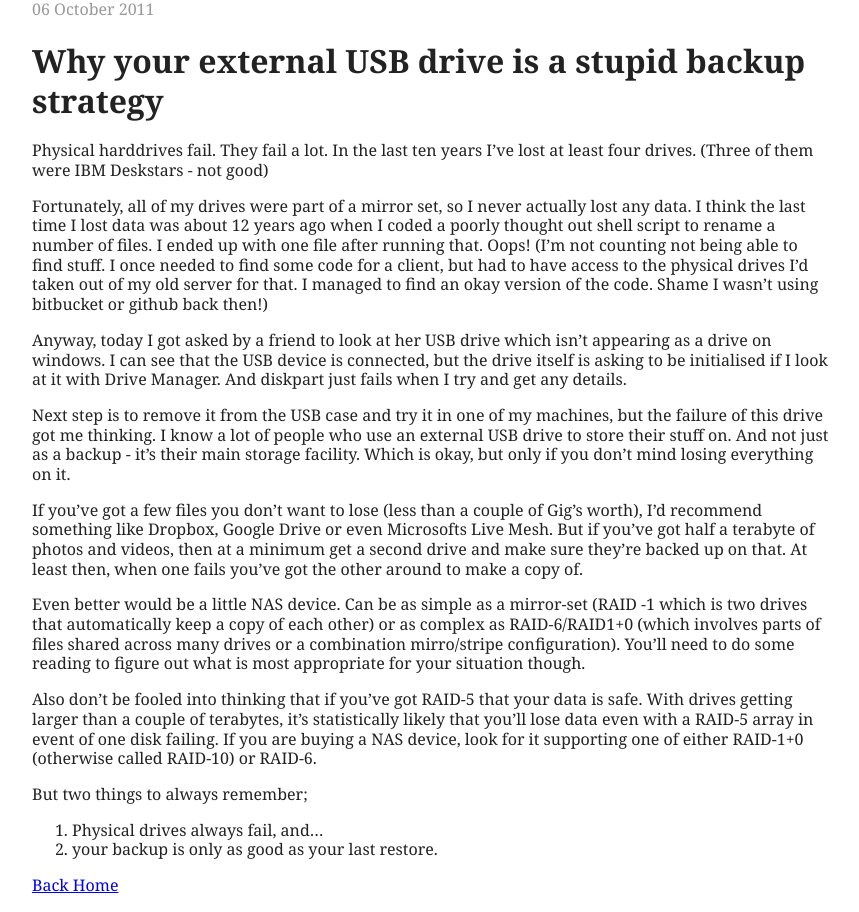
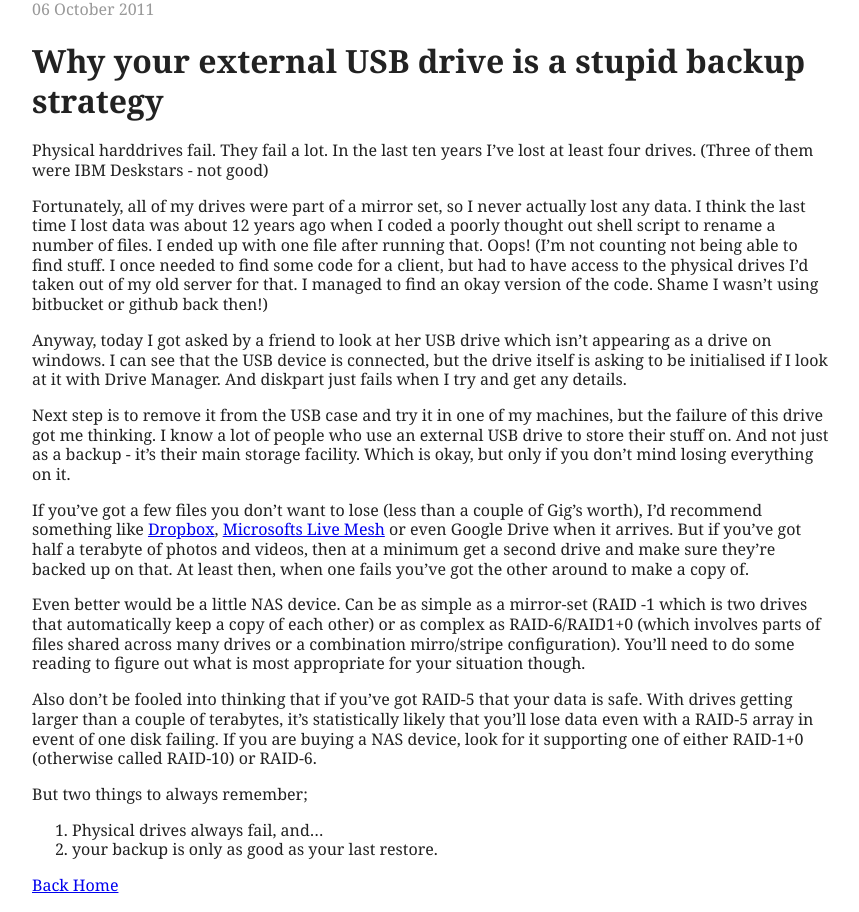
Before and after one commit to hairykiwi/blogtemplate, a Jekyll site: the page built from _posts/2011-10-06-why-your-external-usb-drive-is-a-stupid-backup-strategy.md, in a window 1280 px wide. Shown: the whole page, without its empty margins (208-1067 px from the left). Built offline with Jekyll 4.4.1, drawn with Linux system fonts in a browser that asks for light colours.

Commit message:
added links in usb-drive post

```diff
--- a/_posts/2011-10-06-why-your-external-usb-drive-is-a-stupid-backup-strategy.md
+++ b/_posts/2011-10-06-why-your-external-usb-drive-is-a-stupid-backup-strategy.md
@@ -11,7 +11,7 @@ Anyway, today I got asked by a friend to look at her USB drive which isn't appea
 
 Next step is to remove it from the USB case and try it in one of my machines, but the failure of this drive got me thinking. I know a lot of people who use an external USB drive to store their stuff on. And not just as a backup - it's their main storage facility. Which is okay, but only if you don't mind losing everything on it.
 
-If you've got a few files you don't want to lose (less than a couple of Gig's worth), I'd recommend something like Dropbox, Google Drive or even Microsofts Live Mesh. But if you've got half a terabyte of photos and videos, then at a minimum get a second drive and make sure they're backed up on that. At least then, when one fails you've got the other around to make a copy of.
+If you've got a few files you don't want to lose (less than a couple of Gig's worth), I'd recommend something like [Dropbox](http://db.tt/stHneVh), [Microsofts Live Mesh](http://explore.live.com/windows-live-mesh) or even Google Drive when it arrives. But if you've got half a terabyte of photos and videos, then at a minimum get a second drive and make sure they're backed up on that. At least then, when one fails you've got the other around to make a copy of.
 
 Even better would be a little NAS device. Can be as simple as a mirror-set (RAID
 -1 which is two drives that automatically keep a copy of each other) or as complex as RAID-6/RAID1+0 (which involves parts of files shared across many drives or a combination mirro/stripe configuration). You'll need to do some reading to figure out what is most appropriate for your situation though.
```
